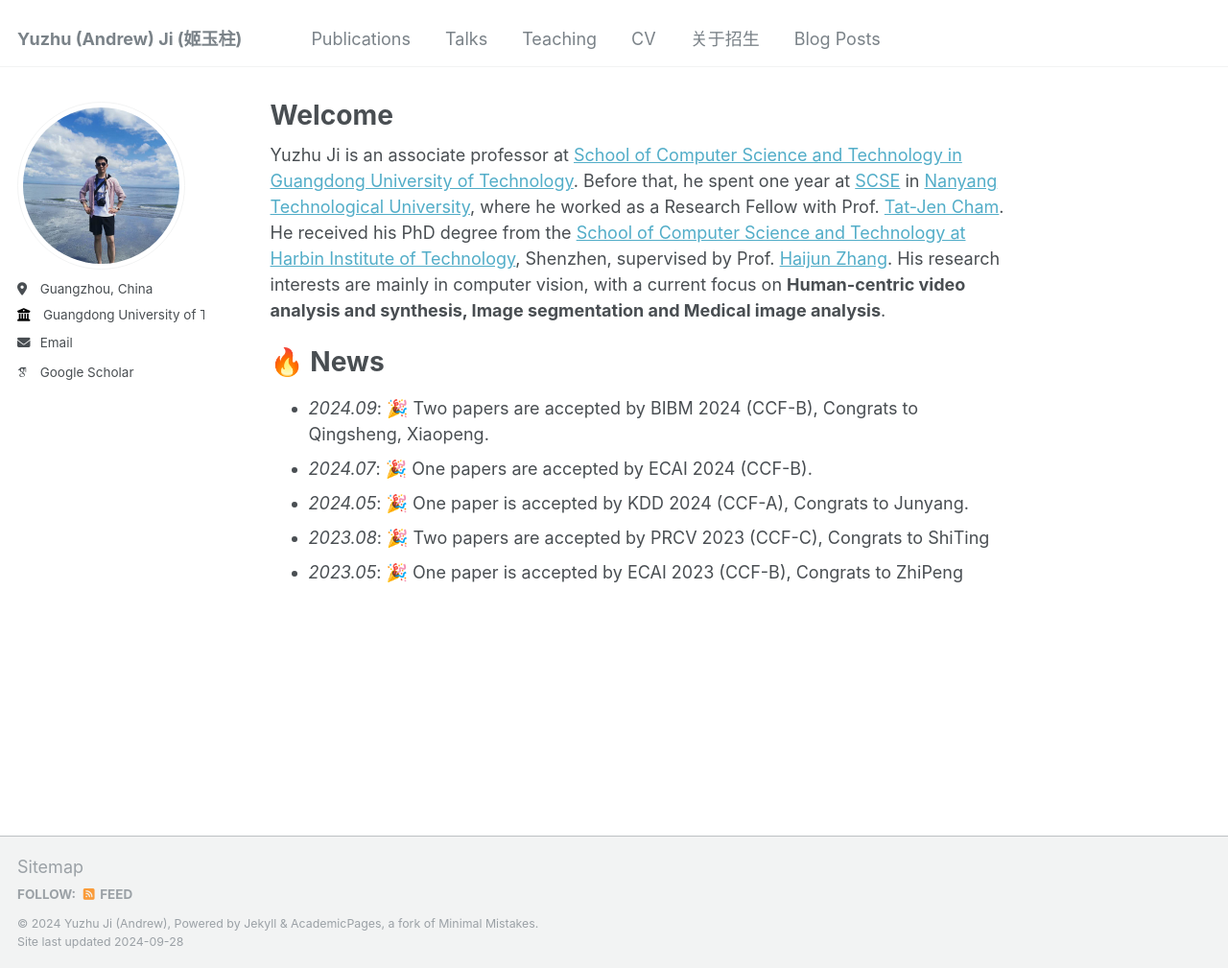
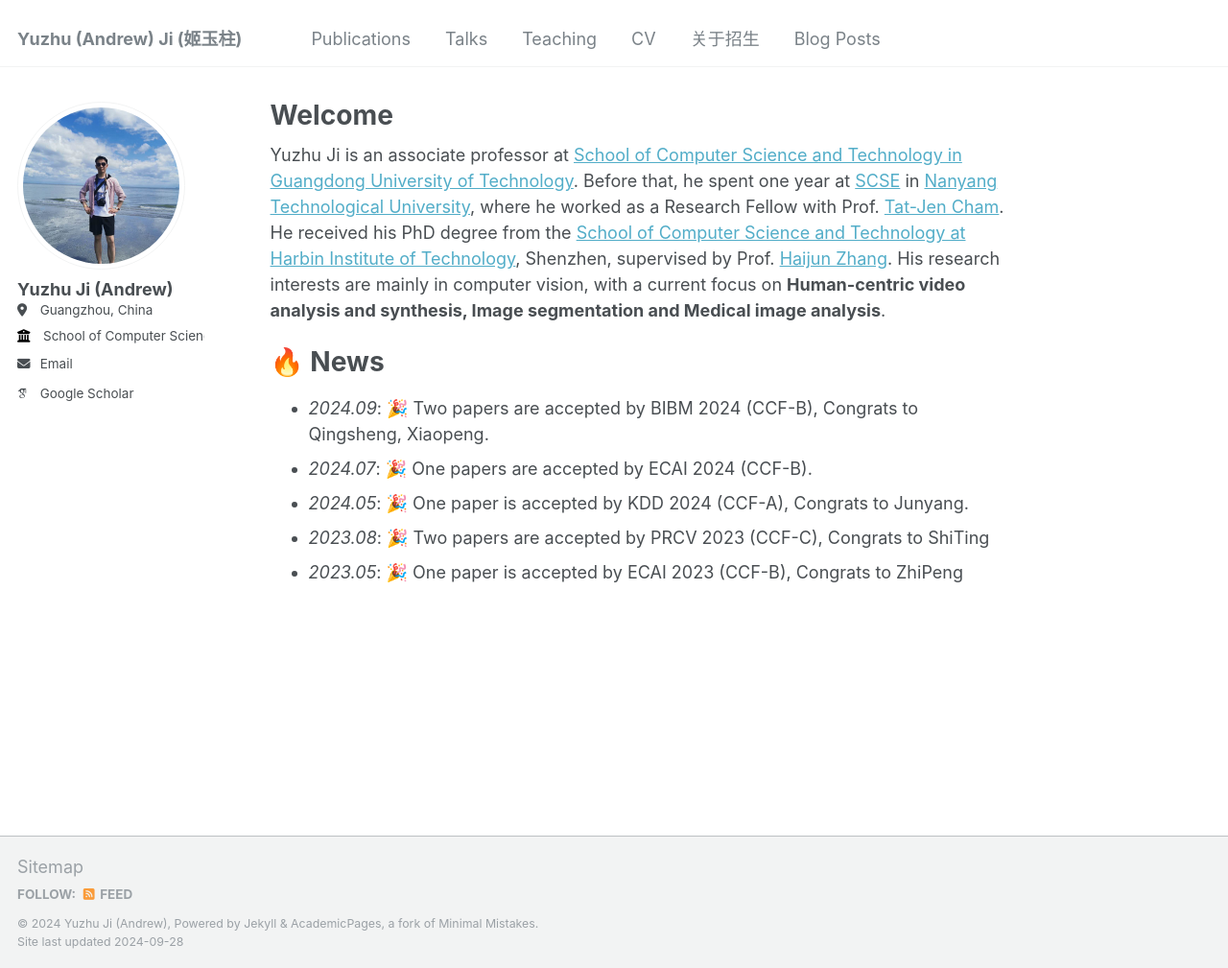
Before and after one commit to AndrewChiyz/andrewchiyz.github.io, a Jekyll site: the page built from _pages/about.md, in a window 1280 px wide and 1009 px high. Shown: the whole window at 96% size. Built offline with Jekyll 4.4.1, drawn with Linux system fonts in a browser that asks for light colours; some web fonts are replaced.

```diff
--- a/_config.yml
+++ b/_config.yml
@@ -22,11 +22,11 @@ repository               : "andrewchiyz/andrewchiyz.github.io"
 author:
   # Biographic information
   avatar           : "android-chrome-512x512.png"
-  name             : # "Your Sidebar Name"
+  name             : "Yuzhu Ji (Andrew)"
   pronouns         : # example: "she/her"
   bio              : # "Short biography for the left-hand sidebar"
   location         : "Guangzhou, China"
-  employer         : "Guangdong University of Technology"
+  employer         : "School of Computer Science and Technology, Guangdong University of Technology"
   uri              : # URL
   email            : "yuzhu.ji@gdut.edu.cn"
 
```
